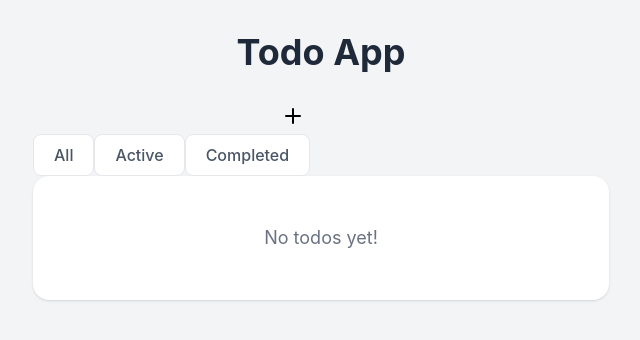
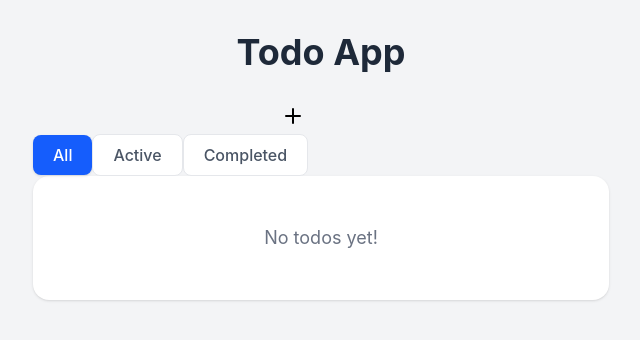
Before and after one commit to AleksandrKompanetc/todo, a React (Vite) app: page / in a window 1280 px wide. Shown: the top 340 px of the page, without its empty margins (319-959 px from the left). Built offline with nearby package versions, Linux system fonts and the light colour scheme.

Commit message:
added Filters component for App

```diff
--- a/src/App.tsx
+++ b/src/App.tsx
@@ -72,7 +72,7 @@ export default function App() {
       <div className='max-w-xl mx-auto'>
         <h1 className='text-4xl font-bold text-center mb-8 text-gray-800'>Todo App</h1>
         <TodoForm addTodo={addTodo} />
-        <Filters />
+        <Filters currentFilter={filter} onFilterChange={setFilter} />
         <TodoList
           todos={filteredTodos}
           toggleTodo={toggleTodo}
```
